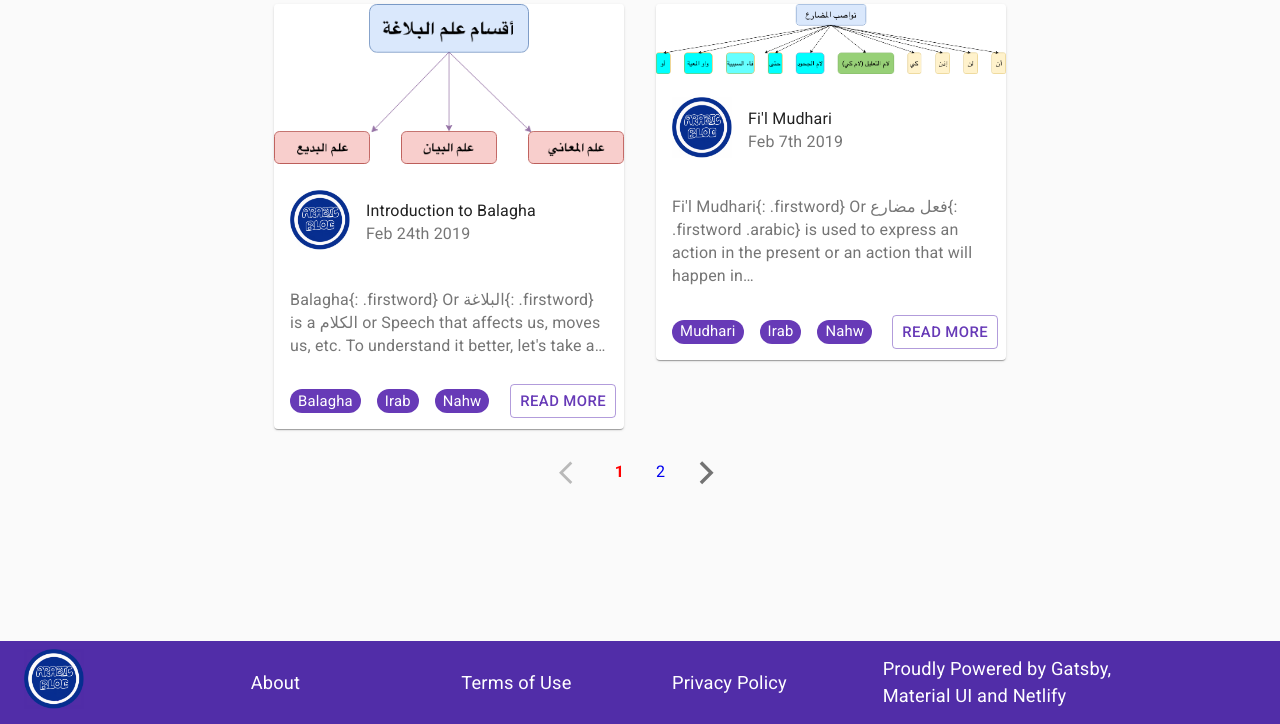
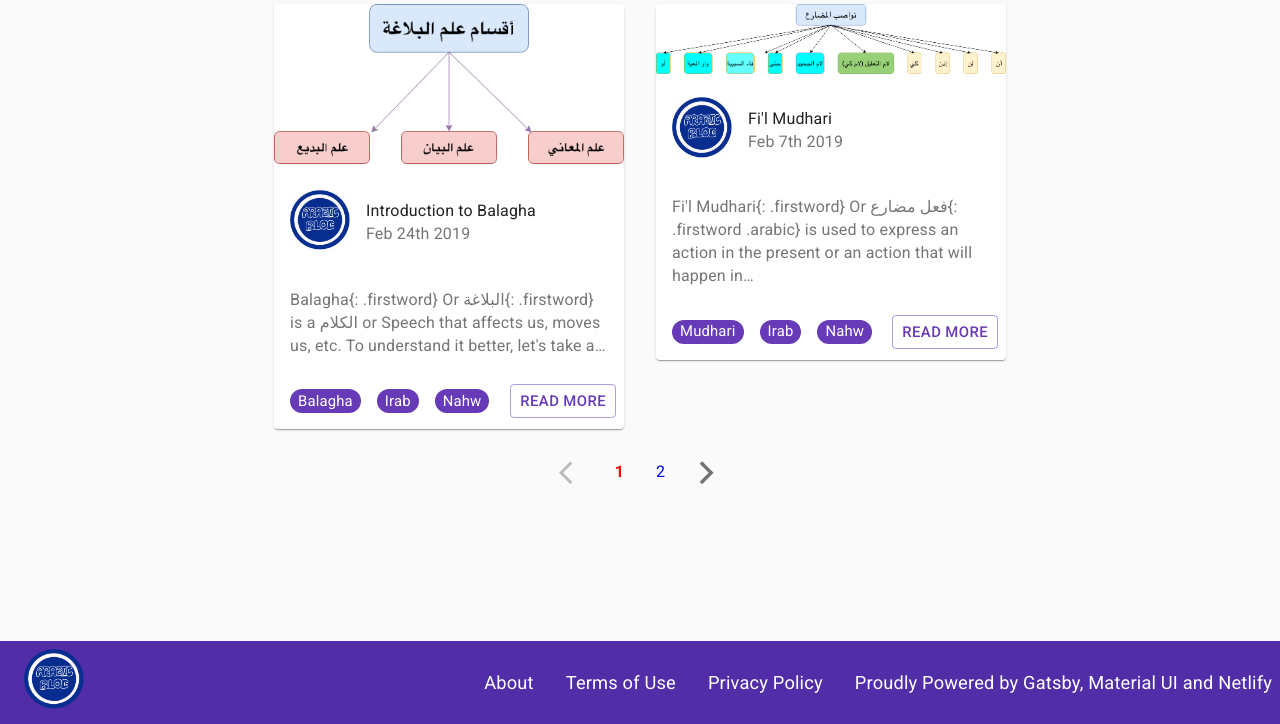
Before and after one commit to aTechGuide/gatsby-theme-blog-starter, a Gatsby site: page / in a window 1280 px wide. Shown: the part 76-800 px from the top of the page. Built offline with nearby package versions, Linux system fonts and the light colour scheme; Gatsby itself is replaced by a stand-in of ours; a web font is replaced by a local one.

Commit message:
Reverting Footer to basic implementation

```diff
--- a/src/components/Footer.js
+++ b/src/components/Footer.js
@@ -1,6 +1,6 @@
 import React from 'react';
 import { makeStyles } from '@material-ui/core/styles';
-import {Grid, Typography} from '@material-ui/core';
+import {Typography} from '@material-ui/core';
 import Img from 'gatsby-image';
 import {Link} from 'gatsby';
 
@@ -15,7 +15,15 @@ const useStyles = makeStyles(theme => ({
     padding: theme.spacing(1),
     marginTop: 'auto',
     backgroundColor: theme.palette.primary.dark,
-    width: '100%'
+    width: '100%',
+    display: 'flex',
+    flexDirection: 'column'
+  },
+  '@media (min-width: 1024px)': {
+    footer: {
+      flexDirection: 'row',
+      alignItems: 'center'
+    }
   },
   text: {
     color: theme.palette.primary.contrastText,
@@ -51,34 +59,26 @@ const Footer = () => {
     <Consumer>
       {
         value => (
-          <Grid container className={classes.footer} alignItems='center' >
-            <Grid item className={classes.logo} xs={12} md={12} lg={2}>
-              <Link to='/'><Img fixed={value.icon.file.childImageSharp.fixed} className="App-logo" /></Link>
-            </Grid>
-            <Grid item xs={12} md={4} lg={2}>
+          <footer className={classes.footer}>
+            <div className={classes.logo}>
+              <Img fixed={value.icon.file.childImageSharp.fixed} className="App-logo" />
+            </div>
             <Typography>
                 <Link className={classes.menuLink} activeClassName={classes.activeLink} to="/arabic-grammar-tutorials-in-english/">About</Link>
             </Typography>
-            </Grid>
-            <Grid item xs={12} md={4} lg={2}>
             <Typography>
               <Link className={classes.menuLink} activeClassName={classes.activeLink} to="/terms-of-use/">Terms of Use</Link>
             </Typography>
-            </Grid>
-            <Grid item xs={12} md={4} lg={2}>
             <Typography>
               <Link className={classes.menuLink} activeClassName={classes.activeLink} to="/privacy-policy/">Privacy Policy</Link>
             </Typography>
-            </Grid>
-            <Grid item xs={12} md={12} lg={3}>
             <Typography variant="body1" className={classes.text}>
               Proudly Powered by {' '}
               <a className={classes.textLink} href="https://www.gatsbyjs.org/">Gatsby,</a> {' '}
               <a className={classes.textLink} href="https://material-ui.com/">Material UI</a> and {' '}
               <a className={classes.textLink} href="https://www.netlify.com/">Netlify</a>
             </Typography>
-            </Grid>
-          </Grid>
+          </footer>
         )
       }
     </Consumer>
```
Lines whose indentation alone changed are shown as unchanged.
